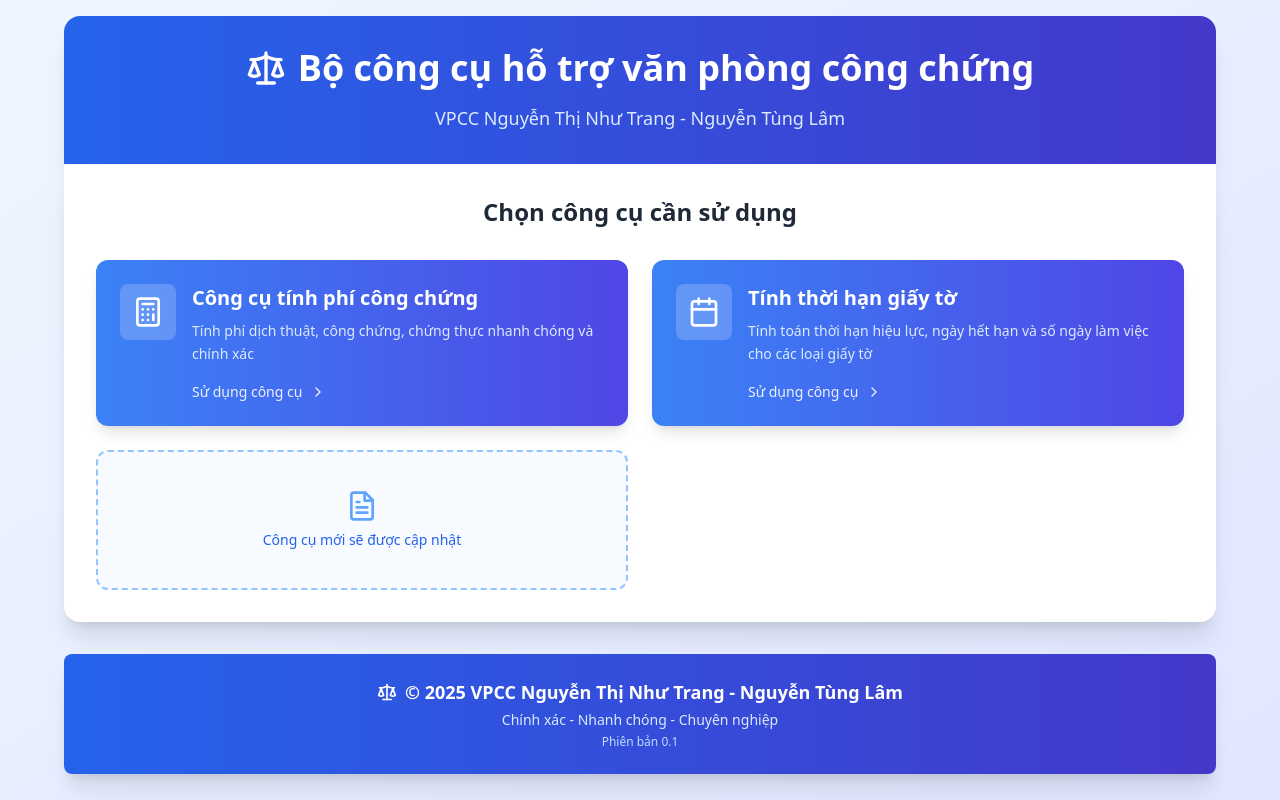
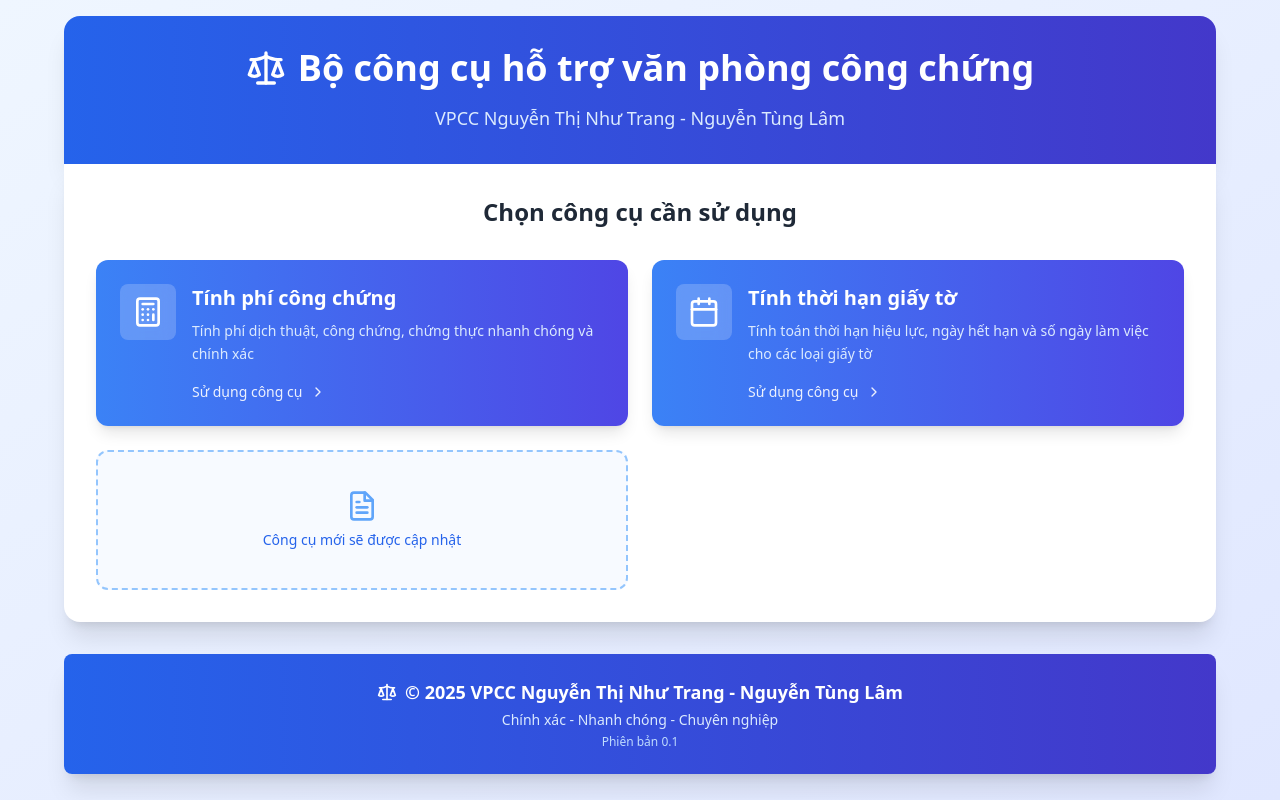
Before and after one commit to lamtung373/VPCC-NTNT, a Next.js app: page / in a window 1280 px wide. Built offline with nearby package versions, Linux system fonts and the light colour scheme.

Commit message:
Update index.js
10:43 PM 28/06/2025

```diff
--- a/pages/index.js
+++ b/pages/index.js
@@ -9,7 +9,7 @@ const HomePage = () => {
   const tools = [
     {
       id: 'fee-calculator',
-      title: 'Công cụ tính phí công chứng',
+      title: 'Tính phí công chứng',
       description: 'Tính phí dịch thuật, công chứng, chứng thực nhanh chóng và chính xác',
       icon: Calculator,
       path: '/fee-calculator'
```
